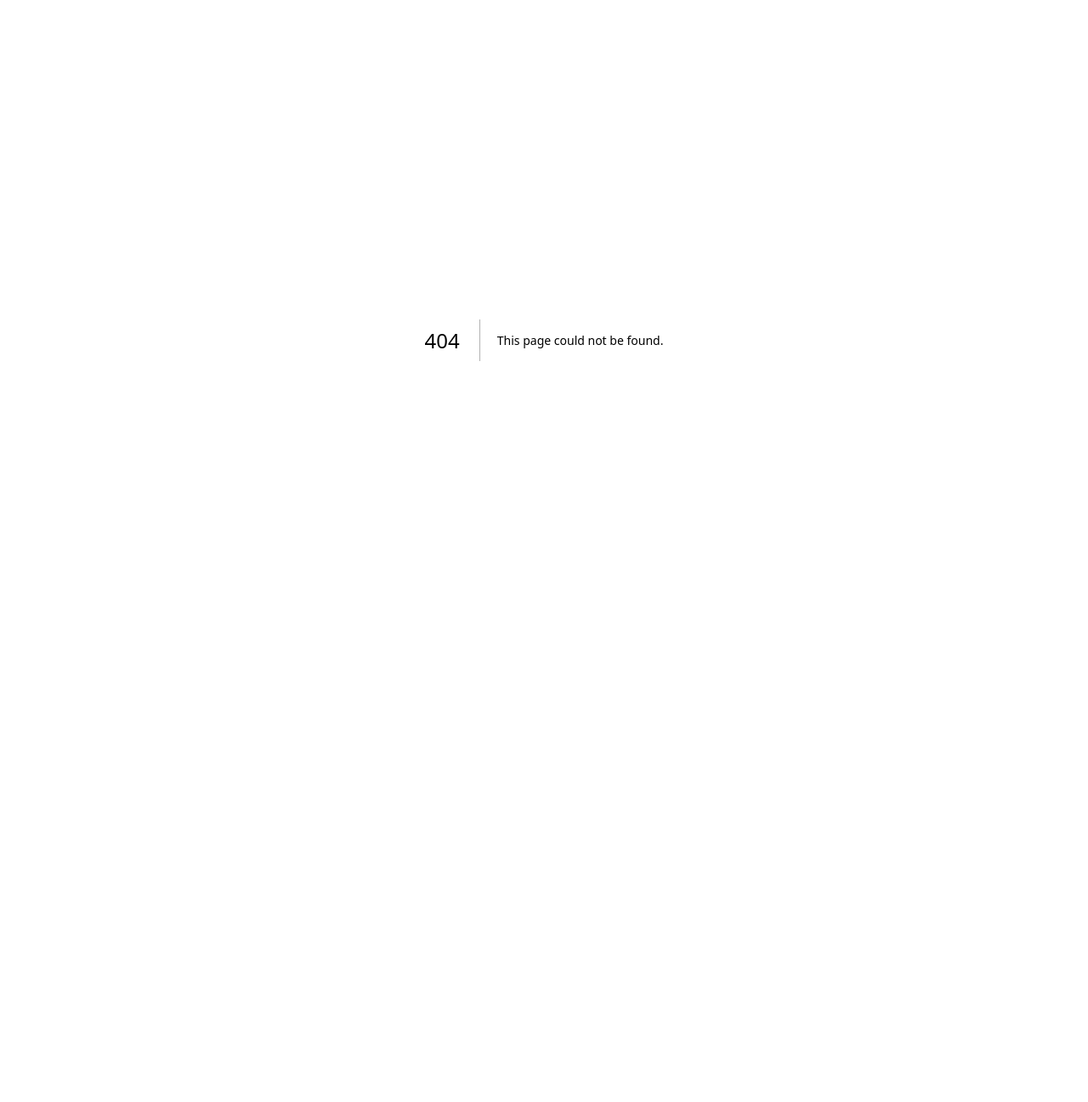
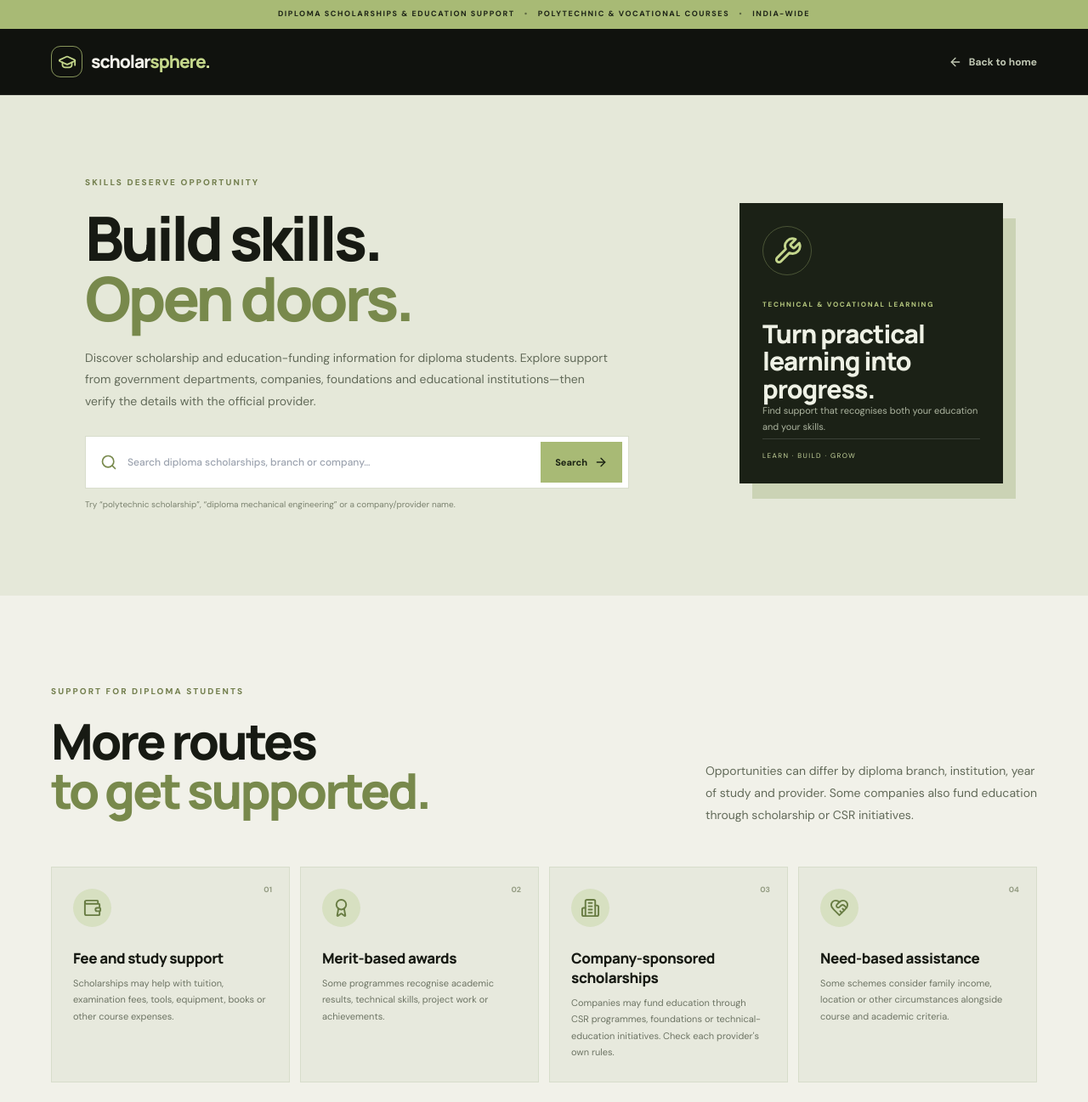
Before and after one commit to RISHITHADASARI18/Scholarsphere, a Next.js app: page /diploma in a window 1280 px wide. Before the commit this address had no page. Shown: the top 1297 px of the page at 85% size. Before the commit the page ends 800 px from the top, so only its background shows below. Built offline with nearby package versions, Linux system fonts and the light colour scheme.

Commit message:
feat: add diploma scholarship discovery page

```diff
--- /dev/null
+++ b/app/diploma/page.tsx
@@ -0,0 +1,32 @@
+import Link from "next/link";
+import { ArrowLeft, ArrowRight, GraduationCap, Building2, Landmark, HeartHandshake, Search, ShieldCheck, Wallet, Award, Wrench, Factory, BookOpen } from "lucide-react";
+
+const support = [
+  { icon: Wallet, title: "Fee and study support", text: "Scholarships may help with tuition, examination fees, tools, equipment, books or other course expenses." },
+  { icon: Award, title: "Merit-based awards", text: "Some programmes recognise academic results, technical skills, project work or achievements." },
+  { icon: Building2, title: "Company-sponsored scholarships", text: "Companies may fund education through CSR programmes, foundations or technical-education initiatives. Check each provider's own rules." },
+  { icon: HeartHandshake, title: "Need-based assistance", text: "Some schemes consider family income, location or other circumstances alongside course and academic criteria." },
+];
+const checklist = ["Diploma branch or specialisation (such as engineering, pharmacy or design)","Institution type and current year/semester","Previous examination marks or overall academic record","Family income, residence or other eligibility conditions","Whether the award is open to your institution and current academic year","Official deadlines, documents, renewal rules and selection process"];
+
+export default function DiplomaScholarshipsPage() {
+ return <main className="school-page">
+  <div className="school-announcement">DIPLOMA SCHOLARSHIPS & EDUCATION SUPPORT <span>•</span> POLYTECHNIC & VOCATIONAL COURSES <span>•</span> INDIA-WIDE</div>
+  <header className="school-nav"><Link href="/" className="brand"><span className="brand-mark"><GraduationCap size={22}/></span><span>scholar<span className="brand-accent">sphere</span><i>.</i></span></Link><Link href="/" className="school-back"><ArrowLeft size={16}/> Back to home</Link></header>
+  <section className="school-hero"><div className="school-hero-inner"><div className="eyebrow dark-eyebrow">SKILLS DESERVE OPPORTUNITY</div><h1>Build skills.<br/><em>Open doors.</em></h1><p>Discover scholarship and education-funding information for diploma students. Explore support from government departments, companies, foundations and educational institutions—then verify the details with the official provider.</p>
+   <form className="school-search" action="/scholarships" method="get"><Search size={20}/><input type="search" name="q" placeholder="Search diploma scholarships, branch or company…" aria-label="Search diploma scholarships"/><input type="hidden" name="level" value="Diploma"/><button type="submit">Search <ArrowRight size={16}/></button></form><div className="school-search-note">Try “polytechnic scholarship”, “diploma mechanical engineering” or a company/provider name.</div></div>
+   <div className="school-hero-aside"><div className="school-aside-icon"><Wrench size={35}/></div><span>TECHNICAL & VOCATIONAL LEARNING</span><strong>Turn practical<br/>learning into progress.</strong><p>Find support that recognises both your education and your skills.</p><div className="school-aside-rule"></div><small>LEARN · BUILD · GROW</small></div>
+  </section>
+  <section className="school-content"><div className="school-section-heading"><div><div className="eyebrow dark-eyebrow">SUPPORT FOR DIPLOMA STUDENTS</div><h2>More routes<br/><em>to get supported.</em></h2></div><p>Opportunities can differ by diploma branch, institution, year of study and provider. Some companies also fund education through scholarship or CSR initiatives.</p></div>
+   <div className="school-support-grid">{support.map(({icon:Icon,title,text},i)=><article className="school-support-card" key={title}><span className="school-card-number">0{i+1}</span><span className="school-support-icon"><Icon size={23}/></span><h3>{title}</h3><p>{text}</p></article>)}</div>
+  </section>
+  <section className="school-source-section"><div className="school-source-inner"><div className="eyebrow">WHO MAY PROVIDE SUPPORT?</div><h2>Look beyond<br/><em>one source.</em></h2><p>Diploma education support may be offered by public bodies, companies, industry-linked foundations and colleges. A company-sponsored scholarship is still a funding opportunity—not a promise of employment.</p>
+   <div className="school-source-points"><div><Landmark size={20}/><span><b>Government & public bodies</b><small>Explore central and state schemes for technical and vocational education.</small></span></div><div><Building2 size={20}/><span><b>Companies & CSR programmes</b><small>Check corporate foundations, education initiatives and official company announcements.</small></span></div><div><HeartHandshake size={20}/><span><b>Foundations & institutions</b><small>Review eligibility, covered branches, participating colleges and award conditions.</small></span></div></div>
+  </div></section>
+  <section className="school-check-section"><div className="eyebrow dark-eyebrow">CHECK BEFORE YOU APPLY</div><h2>Match the award<br/><em>to your course.</em></h2><p className="school-check-lede">A scholarship may be limited to particular branches, colleges or years of study. Confirm every condition on the provider's official page.</p>
+   <div className="school-checklist">{checklist.map((x,i)=><div className="school-check-item" key={x}><span>0{i+1}</span><p>{x}</p></div>)}</div><div className="school-disclaimer"><ShieldCheck size={19}/><p>ScholarSphere helps you discover and understand opportunities. Applications happen on the provider's official website. We do not collect documents or guarantee eligibility, selection, employment or placement.</p></div>
+  </section>
+  <section className="school-cta"><div className="eyebrow">YOUR NEXT STEP STARTS HERE</div><h2>Find support for<br/><span>what you're building.</span></h2><p>Search diploma-level scholarship information from public and private providers.</p><form className="school-search school-search-cta" action="/scholarships" method="get"><Search size={19}/><input type="search" name="q" placeholder="Search diploma scholarships…" aria-label="Search diploma scholarships"/><input type="hidden" name="level" value="Diploma"/><button type="submit">Search <ArrowRight size={16}/></button></form><Link href="/" className="school-home-link"><ArrowLeft size={15}/> Back to ScholarSphere home</Link></section>
+  <footer className="school-footer"><Link href="/" className="brand"><span className="brand-mark"><GraduationCap size={20}/></span><span>scholar<span className="brand-accent">sphere</span><i>.</i></span></Link><span>© 2026 ScholarSphere · Scholarship discovery, not application processing.</span></footer>
+ </main>;
+}
```
